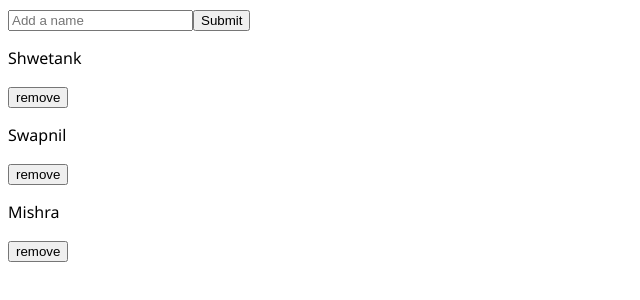
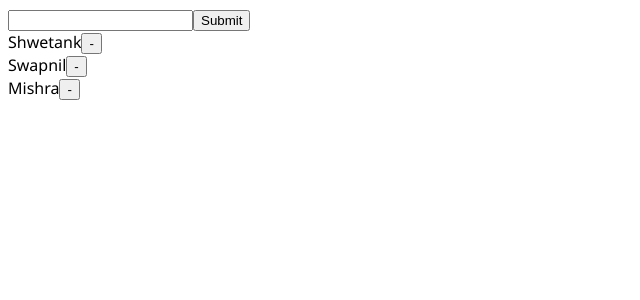
Before and after one commit to shwetank00001/JS-pract, a React (Create React App) app in the folder JohnS/: page / in a window 1280 px wide. Shown: the top 300 px of the page, without its empty margins (0-640 px from the left). Built offline with nearby package versions, Linux system fonts and the light colour scheme.

Commit message:
reducer done with proper explanation and understanding,

```diff
--- a/JohnS/src/index.js
+++ b/JohnS/src/index.js
@@ -1,6 +1,6 @@
 import React from 'react';
 import ReactDOM from 'react-dom/client';
-import RedBasics from './useReducer/RedBasics'
+import RedBasics from './useReducer/ReducerFunc'
 import './index.css'
 
 
--- a/JohnS/src/useReducer/Modal.jsx
+++ b/JohnS/src/useReducer/Modal.jsx
@@ -1,14 +1,9 @@
 import React from 'react'
 
-const Modal = (props) => {
-  const [flip, setFlip] = React.useState(true)
-
-  setTimeout(() => {
-    setFlip(false)
-  }, 3000)
+const Modal = (prop) => {
   return (
     <div>
-      {flip && <p>{props.modalContentProp}</p>}
+      <p>{prop.modalProp}</p>
     </div>
   )
 }
--- /dev/null
+++ b/JohnS/src/useReducer/ReducerFunc.jsx
@@ -0,0 +1,70 @@
+import React , {useState, useReducer }from 'react'
+import { dataMain } from './data'
+import Modal from './Modal'
+
+const ReducerFunc = () => {
+    const [name, setName] = useState('')
+    let reducer = function(state, action){
+        if(action.type ==="add"){
+            const newValue = [...state.peopleList, action.payload]
+            return {
+                peopleList: newValue,
+                showModal: true,
+                modalContent: "Item Added!"
+            }
+        }
+        if(action.type ==="del"){
+            const newValue = state.peopleList.filter(function(item){
+                return item.id !== action.payload
+            })
+            return {
+                peopleList: newValue,
+                showModal: true,
+                modalContent: "Item Deleted!"
+            }
+        }
+    }
+
+    const defaultState = {
+        // each key behaves like an state
+        peopleList: dataMain,
+        showModal: false,
+        modalContent : ""
+    }
+    // dispatch = in order to affect our state, we dispatch an action for it.
+    const [state, dispatch] = useReducer(reducer, defaultState)  // reducer is a function
+
+    let rem = function(itemParam){
+        dispatch({type:"del", payload: itemParam})
+    }
+
+    const ele = state.peopleList.map(function(item){
+        return (
+            <div key= {item.id}>
+                {item.name}
+                <button onClick={() => rem(item.id)}>-</button>
+            </div>
+        )
+    })
+
+    let handleSubmit = (e) => {
+        e.preventDefault()
+        const newData = { id: new Date().getTime(), name: name}
+        // setList(function(item){
+        //     return [...item, newData]
+        // })
+        dispatch({type: "add", payload: newData})
+    }
+  return (
+    <div>
+        {state.showModal && <Modal modalProp = {state.modalContent}/>}
+        <form onSubmit={handleSubmit}>
+            <input type='text' name='name' value={name} onChange={(e) => setName(e.target.value)} />
+            <button type='submit'>Submit</button>
+        </form>
+        {ele}
+    </div>
+  )
+}
+
+export default ReducerFunc
```
Also changed, not shown: JohnS/src/useReducer/Modal1.jsx (added, +16 -0 lines).
